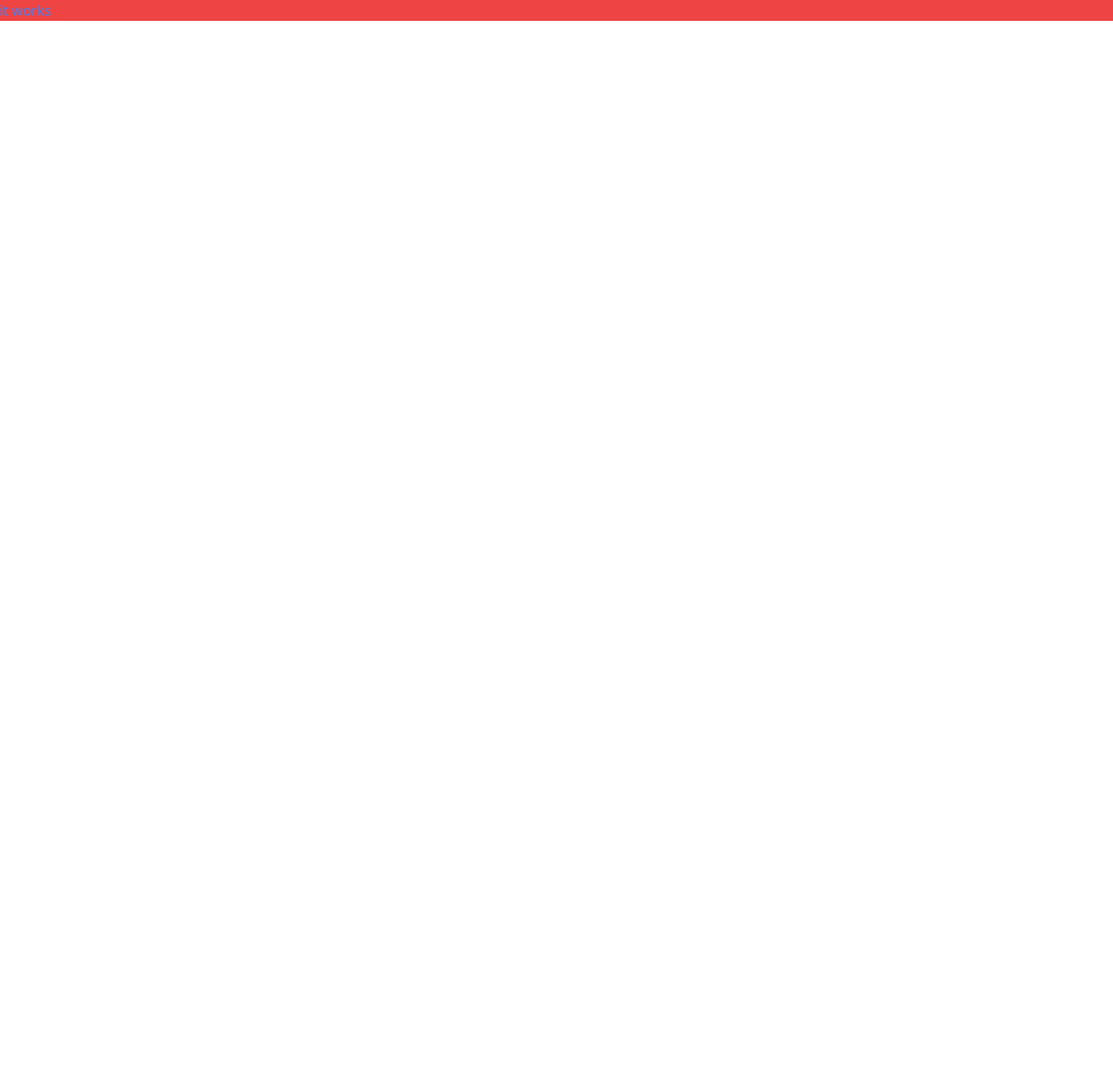
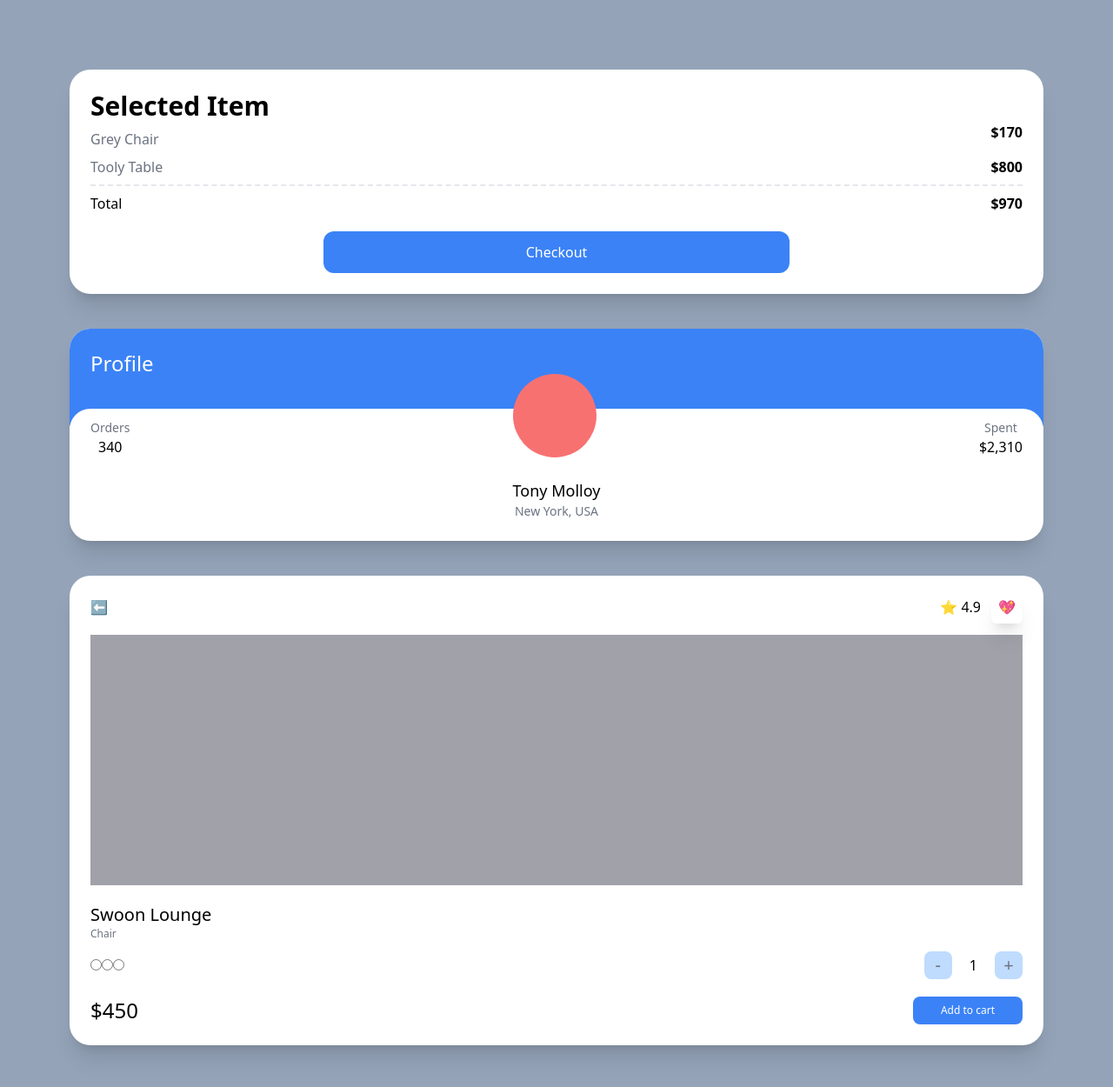
Before and after one commit to leejongil1046/carrot-market, a Next.js app: page / in a window 1280 px wide. Shown: the top 1250 px of the page at 87% size. Before the commit the page ends 800 px from the top, so only its background shows below. Built offline with nearby package versions, Linux system fonts and the light colour scheme.

Commit message:
Tailwind CSS - Basics

```diff
--- a/pages/index.tsx
+++ b/pages/index.tsx
@@ -2,8 +2,83 @@
 
 const Home: NextPage = () => {
   return (
-    <div className="bg-red-500">
-      <h1 className="text-blue-500">it works</h1>
+    <div className="bg-slate-400 py-20 px-20 grid gap-10 min-h-screen">
+      <div className="bg-white p-6 rounded-3xl shadow-xl">
+        <span className="font-semibold text-3xl">Selected Item</span>
+        <div className="flex justify-between">
+          <span className="text-gray-500 my-2">Grey Chair</span>
+          <span className="font-semibold">$170</span>
+        </div>
+        <div className="flex justify-between">
+          <span className="text-gray-500">Tooly Table</span>
+          <span className="font-semibold">$800</span>
+        </div>
+        <div className="flex justify-between mt-2 pt-2 border-t-2 border-dashed">
+          <span>Total</span>
+          <span className="font-semibold">$970</span>
+        </div>
+        <div className="mt-5 bg-blue-500 text-white p-3 text-center rounded-xl w-2/4 mx-auto">
+          Checkout
+        </div>
+      </div>
+      <div className="bg-white overflow-hidden rounded-3xl shadow-xl">
+        <div className="bg-blue-500 p-6 pb-14">
+          <span className="text-white text-2xl">Profile</span>
+        </div>
+        <div className="rounded-3xl p-6 bg-white relative -top-5">
+          <div className="flex relative -top-16 items-end justify-between">
+            <div className="flex flex-col items-center">
+              <span className="text-sm text-gray-500">Orders</span>
+              <span className="font-medium">340</span>
+            </div>
+            <div className="h-24 w-24 bg-red-400 rounded-full" />
+            <div className="flex flex-col items-center">
+              <span className="text-sm text-gray-500">Spent</span>
+              <span className="font-medium">$2,310</span>
+            </div>
+          </div>
+          <div className="relative flex flex-col items-center -mt-10 -mb-5">
+            <span className="text-lg font-medium">Tony Molloy</span>
+            <span className="text-sm text-gray-500">New York, USA</span>
+          </div>
+        </div>
+      </div>
+      <div className="bg-white p-6 rounded-3xl shadow-xl">
+        <div className="flex mb-5 justify-between items-center">
+          <span>⬅️</span>
+          <div className="space-x-3">
+            <span>⭐️ 4.9</span>
+            <span className="shadow-xl p-2 rounded-md">💖</span>
+          </div>
+        </div>
+        <div className="bg-zinc-400 h-72 mb-5" />
+        <div className="flex flex-col">
+          <span className="font-medium text-xl">Swoon Lounge</span>
+          <span className="text-xs text-gray-500">Chair</span>
+          <div className="mt-3 mb-5 flex justify-between items-center">
+            <div>
+              <input type="radio" />
+              <input type="radio" />
+              <input type="radio" />
+            </div>
+            <div className="flex items-center space-x-5">
+              <button className="rounded-lg bg-blue-200 flex justify-center items-center aspect-square w-8 text-xl text-gray-500">
+                -
+              </button>
+              <span>1</span>
+              <button className="rounded-lg bg-blue-200 flex justify-center items-center aspect-square w-8 text-xl text-gray-500">
+                +
+              </button>
+            </div>
+          </div>
+          <div className="flex justify-between items-center">
+            <span className="font-medium text-2xl">$450</span>
+            <button className="bg-blue-500 py-2 px-8 text-center text-xs text-white rounded-lg">
+              Add to cart
+            </button>
+          </div>
+        </div>
+      </div>
     </div>
   );
 };
```
